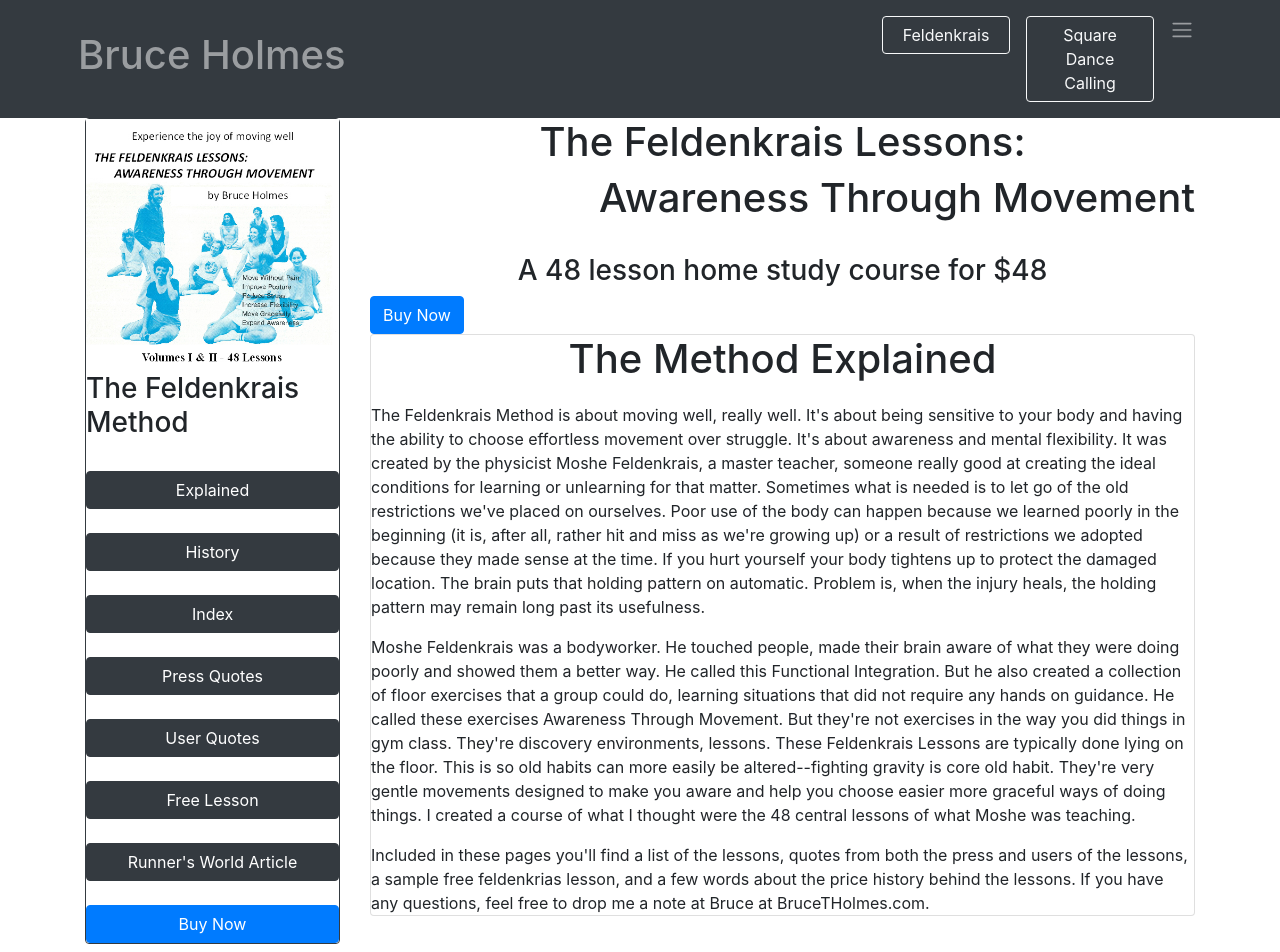
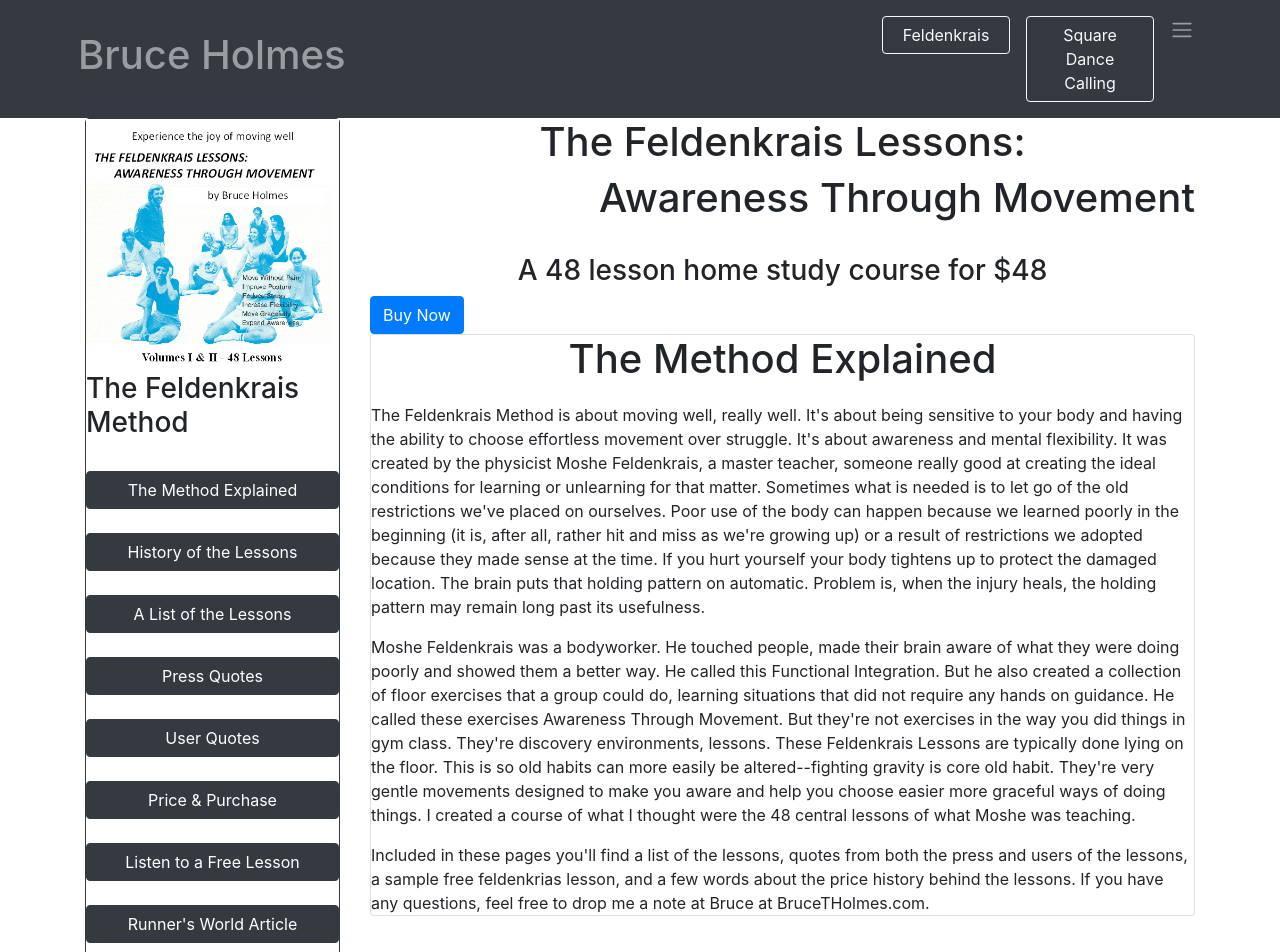
Before and after one commit to daveholmes88/BruceHolmesWebsite, a React (Create React App) app: page /feldenkrais in a window 1280 px wide. Shown: the top 952 px of the page. Built offline with nearby package versions, Linux system fonts and the light colour scheme.

Commit message:
feldenkrais fix

```diff
--- a/src/components/Feldenkrais.js
+++ b/src/components/Feldenkrais.js
@@ -10,6 +10,7 @@
     const [user, setUser] = useState(false)
     const [free, setFree] = useState(false)
     const [article, setArticle] = useState(false)
+    const [price, setPrice] = useState(false)
 
     const setFalse = () => {
         setExplained(false)
@@ -19,6 +20,7 @@
         setUser(false)
         setFree(false)
         setArticle(false)
+        setPrice(false)
     }
 
     const clickExplained = () => {
@@ -57,6 +59,11 @@
         setArticle(true)
     }
 
+    const clickPrice = () => {
+        setFalse()
+        setPrice(true)
+    }
+
     return (
         <Container>
             <Row>
@@ -71,15 +78,15 @@
                         <h3>The Feldenkrais Method</h3>
                         <br></br>
                         <Button variant='dark' onClick={(clickExplained)} >
-                            Explained
+                            The Method Explained
                         </Button>
                         <br></br>
                         <Button variant='dark' onClick={(clickHistory)}>
-                            History
+                            History of the Lessons
                         </Button>
                         <br></br>
                         <Button variant='dark' onClick={{ clickIndex }}>
-                            Index
+                            A List of the Lessons
                         </Button>
                         <br></br>
                         <Button variant='dark' onClick={{ clickPress }}>
@@ -90,8 +97,12 @@
                             User Quotes
                         </Button>
                         <br></br>
+                        <Button variant='dark' onClick={{ clickPrice }}>
+                            Price & Purchase
+                        </Button>
+                        <br></br>
                         <Button variant='dark' onClick={{ clickFree }}>
-                            Free Lesson
+                            Listen to a Free Lesson
                         </Button>
                         <br></br>
                         <Button variant='dark' onClick={{ clickArticle }}>
```
